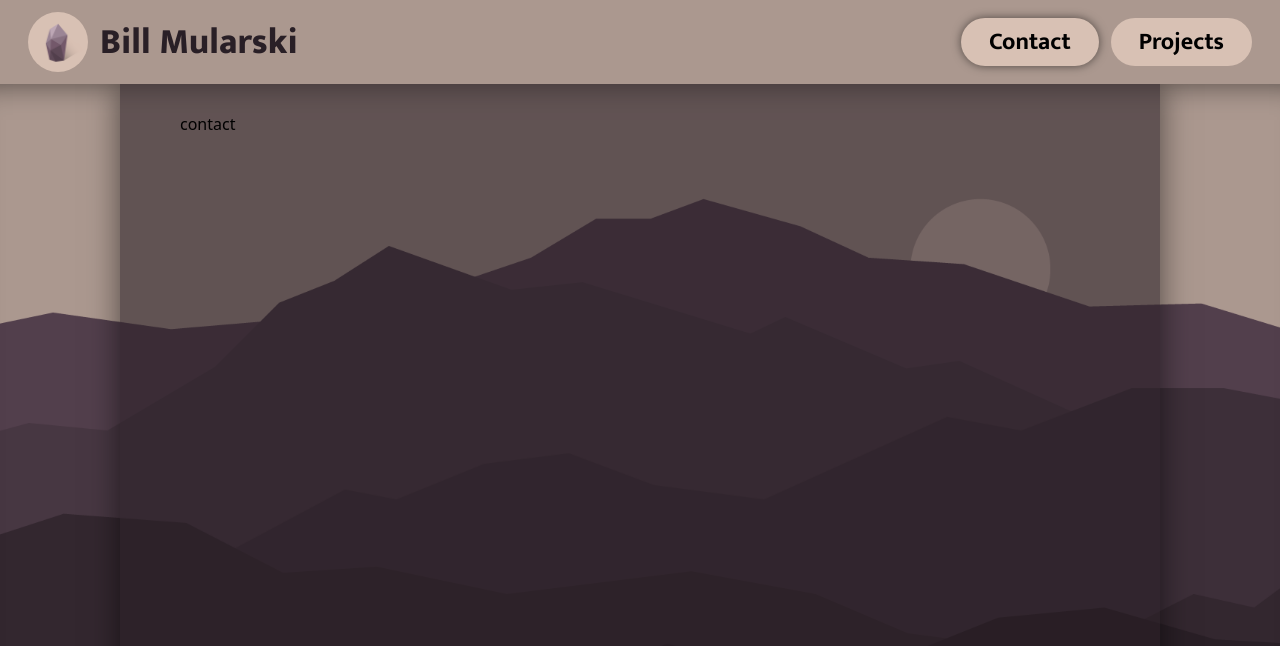
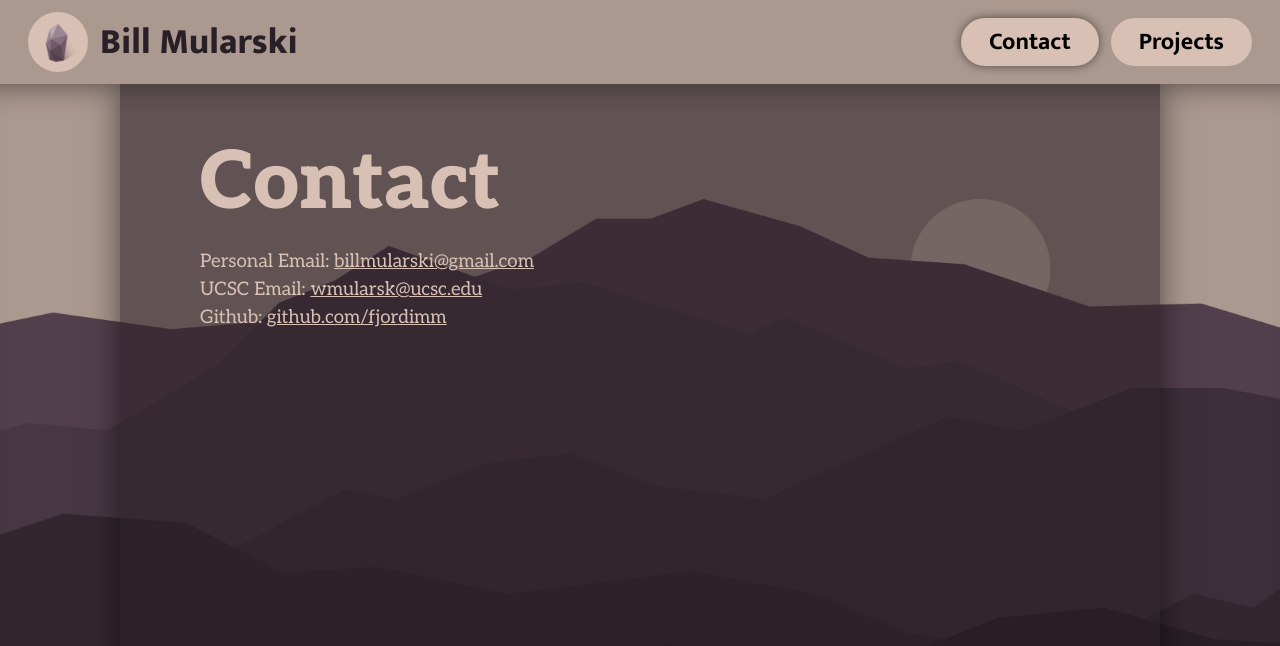
Before and after one commit to fjordimm/personal-site, a Next.js app: page /contact in a window 1280 px wide. Shown: the top 646 px of the page. Built offline with nearby package versions, Linux system fonts and the light colour scheme.

Commit message:
made TextContent

```diff
--- /dev/null
+++ b/app/components/TextContent.tsx
@@ -0,0 +1,11 @@
+interface TextContentProps {
+    children?: React.ReactNode
+}
+
+export default function TextContent({ children }: TextContentProps) {
+    return (
+        <div className="text-content font-serif text-beige-main flex flex-col gap-1">
+            {children}
+        </div>
+    );
+}
--- a/app/contact/page.tsx
+++ b/app/contact/page.tsx
@@ -1,5 +1,16 @@
+import TextContent from "../components/TextContent";
+
 export default function Contact() {
     return (
-        <p>contact</p>
+        <TextContent>
+            <h1>Contact</h1>
+            <p>
+                <span>Personal Email:</span> <a href="mailto:billmularski@gmail.com">billmularski@gmail.com</a>
+                <br></br>
+                <span>UCSC Email:</span> <a href="mailto:wmularsk@ucsc.edu">wmularsk@ucsc.edu</a>
+                <br></br>
+                <span>Github:</span> <a href="https://github.com/fjordimm">github.com/fjordimm</a>
+            </p>
+        </TextContent>
     );
 }
--- a/app/globals.css
+++ b/app/globals.css
@@ -28,6 +28,25 @@
     .navbar-item-shadow {
         box-shadow: 0 0 10px 0 #00000088;
     }
+
+    .text-content * {
+        font-size: 14pt;
+        font-weight: 400;
+    }
+
+    .text-content h1 {
+        font-size: 60pt;
+        font-weight: 900;
+    }
+
+    .text-content h2 {
+        font-size: 30pt;
+        font-weight: 900;
+    }
+
+    .text-content a {
+        text-decoration: underline;
+    }
 }
 
 @layer base {
--- a/app/layout.tsx
+++ b/app/layout.tsx
@@ -36,7 +36,7 @@ export default function RootLayout({
                         <Navbar></Navbar>
                         <div className="grow max-h-screen overflow-x-hidden flex flex-row justify-center inset-shadow-top px-30">
                             <div className="grow max-h-screen min-w-[1000px] flex flex-row justify-center bg-content-inner-overlay outset-shadow-sides">
-                                <div className="grow max-w-screen overflow-y-auto px-15 py-7 flex flex-col items-stretch">
+                                <div className="grow max-w-screen overflow-y-auto px-20 py-10 flex flex-col items-stretch">
                                     {children}
                                 </div>
                             </div>
```
